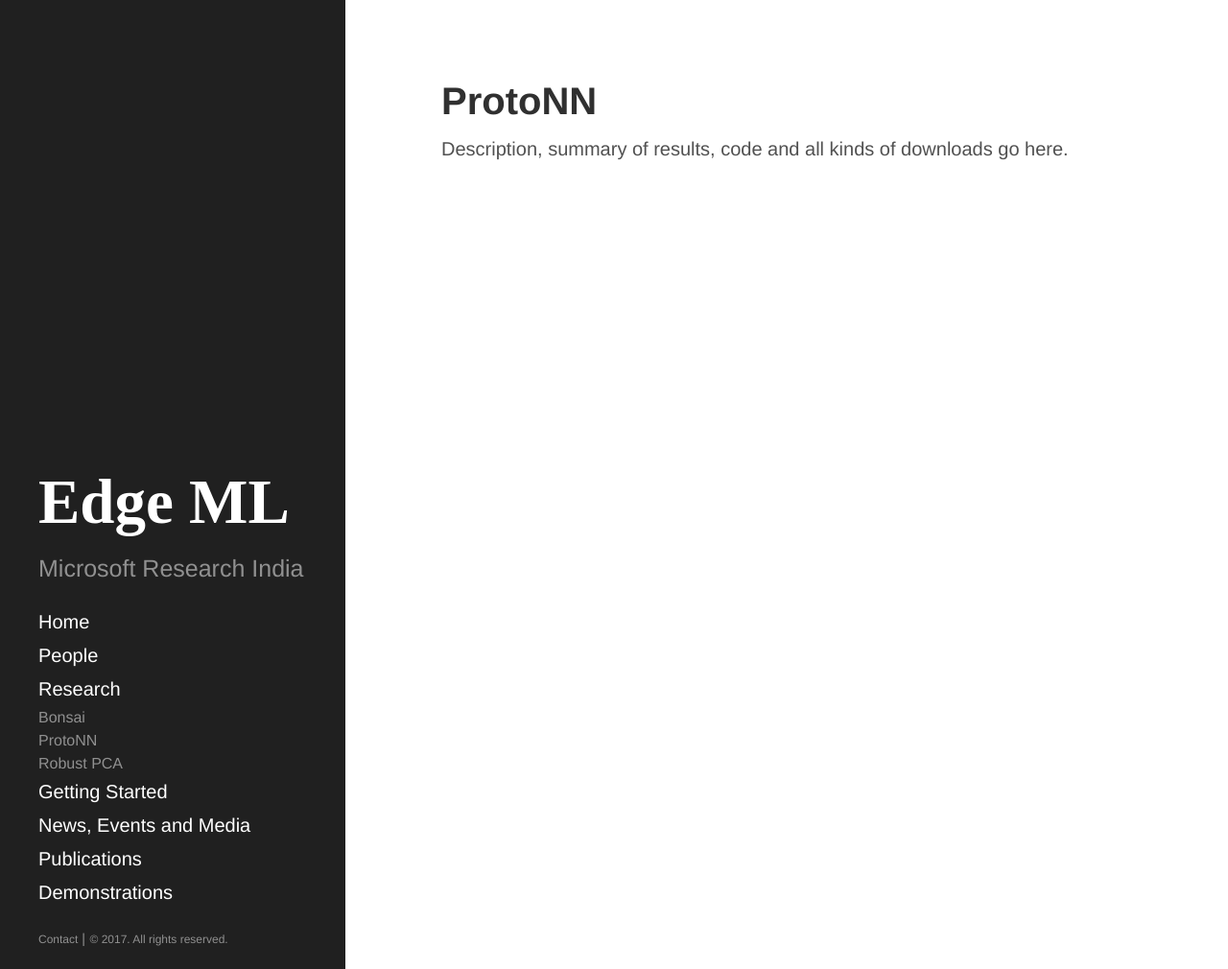
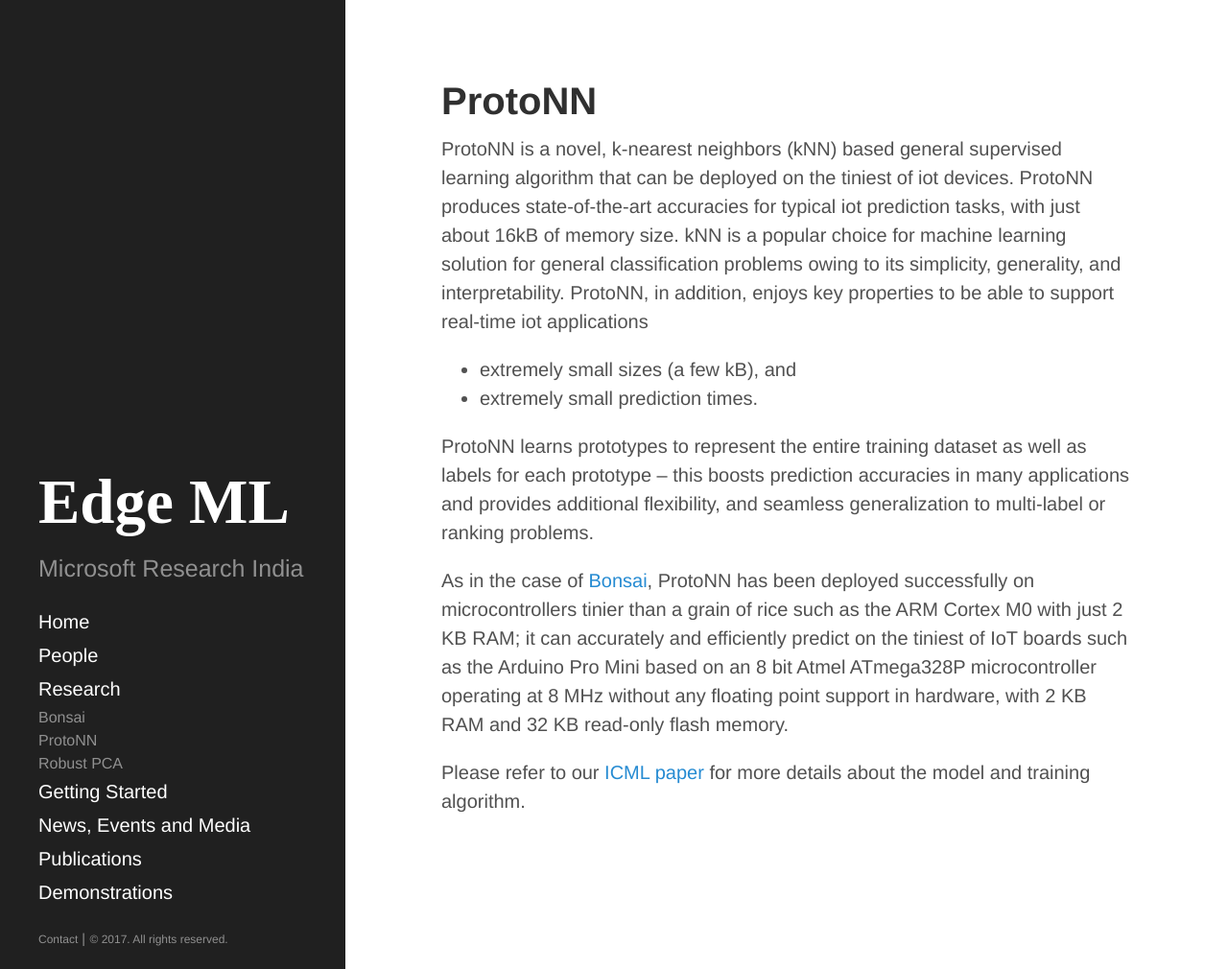
Before and after one commit to ShishirPatil/EdgeML, a Jekyll site: the page built from Research/ProtoNN.md, in a window 1280 px wide and 1010 px high. Shown: the whole window at 96% size. Built offline with Jekyll 4.4.1, drawn with Linux system fonts in a browser that asks for light colours.

Commit message:
Update ProtoNN.md

```diff
--- a/Research/ProtoNN.md
+++ b/Research/ProtoNN.md
@@ -4,4 +4,12 @@ title: ProtoNN
 category: Research
 ---
 
-Description, summary of results, code and all kinds of downloads go here.
+ProtoNN is a novel, k-nearest neighbors (kNN) based general supervised learning algorithm that can be deployed on the tiniest of iot devices. ProtoNN produces state-of-the-art accuracies for typical iot prediction tasks, with just about 16kB of memory size. kNN is a popular choice for machine learning solution for general classification problems owing to its simplicity, generality, and interpretability. ProtoNN, in addition, enjoys key properties to be able to support real-time iot applications
+  - extremely small sizes (a few kB), and
+  - extremely small prediction times.
+
+ProtoNN learns prototypes to represent the entire training dataset as well as labels for each prototype -- this boosts prediction accuracies in many applications and provides additional flexibility, and seamless generalization to multi-label or ranking problems.
+
+As in the case of [Bonsai]({{ site.baseurl}}/Research/Bonsai/), ProtoNN has been deployed successfully on microcontrollers tinier than a grain of rice such as the ARM Cortex M0 with just 2 KB RAM; it can accurately and efficiently predict on the tiniest of IoT boards such as the Arduino Pro Mini based on an 8 bit Atmel ATmega328P microcontroller operating at 8 MHz without any floating point support in hardware, with 2 KB RAM and 32 KB read-only flash memory.
+
+Please refer to our [ICML paper]({{ site.baseurl}}{{ site.customurl.protonn.pdf }}) for more details about the model and training algorithm.
```
